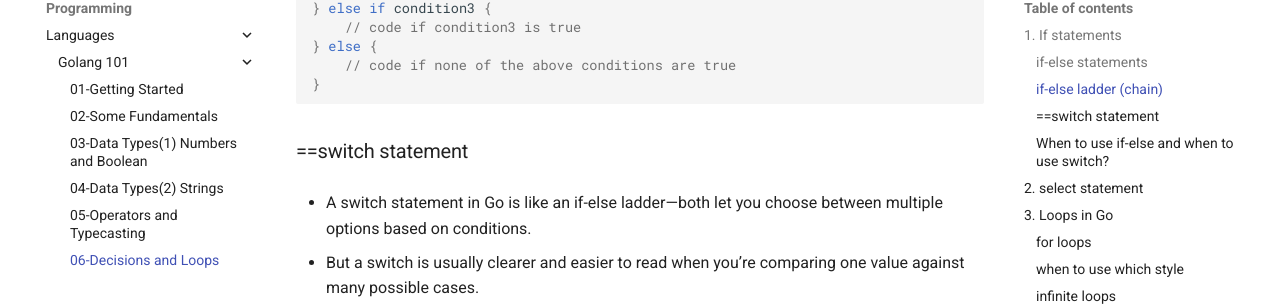
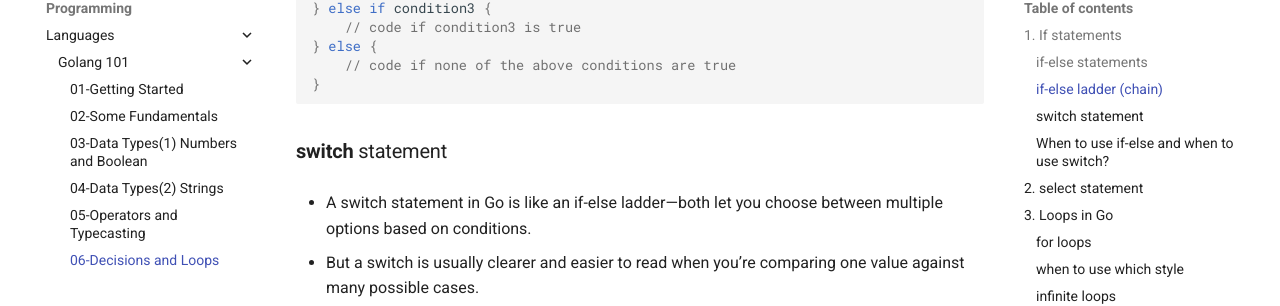
Before and after one commit to alohamujeeb/alohamujeeb.github.io, an MkDocs documentation site: the page built from docs/languages/golang/06-if-loops.md, in a window 1280 px wide and 900 px high, scrolled down 1335 px. Shown: the part 121-427 px from the top of the window. Built offline with MkDocs 1.6.1 and Material for MkDocs 9.7.7, drawn with Linux system fonts in a browser that asks for light colours.

Commit message:
one topic on go programming added

````diff
--- a/docs/languages/golang/06-if-loops.md
+++ b/docs/languages/golang/06-if-loops.md
@@ -119,7 +119,7 @@ An if-else ladder (also called an if-else-if chain) is a series of multiple cond
     }
 	```
 
-### ==switch statement
+### **switch** statement
 - A switch statement in Go is like an if-else ladder—both let you choose between multiple options based on conditions.
 
 - But a switch is usually clearer and easier to read when you’re comparing one value against many possible cases.
````
